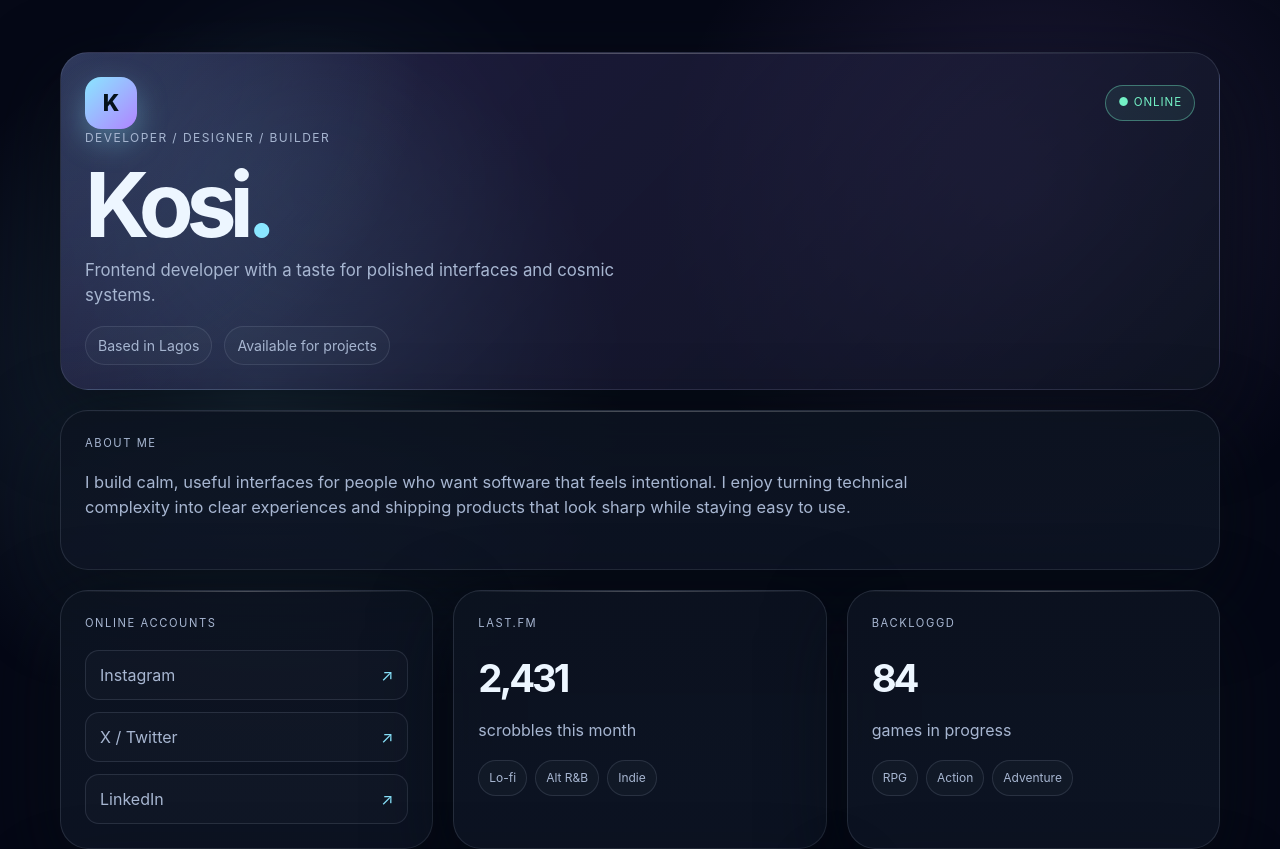
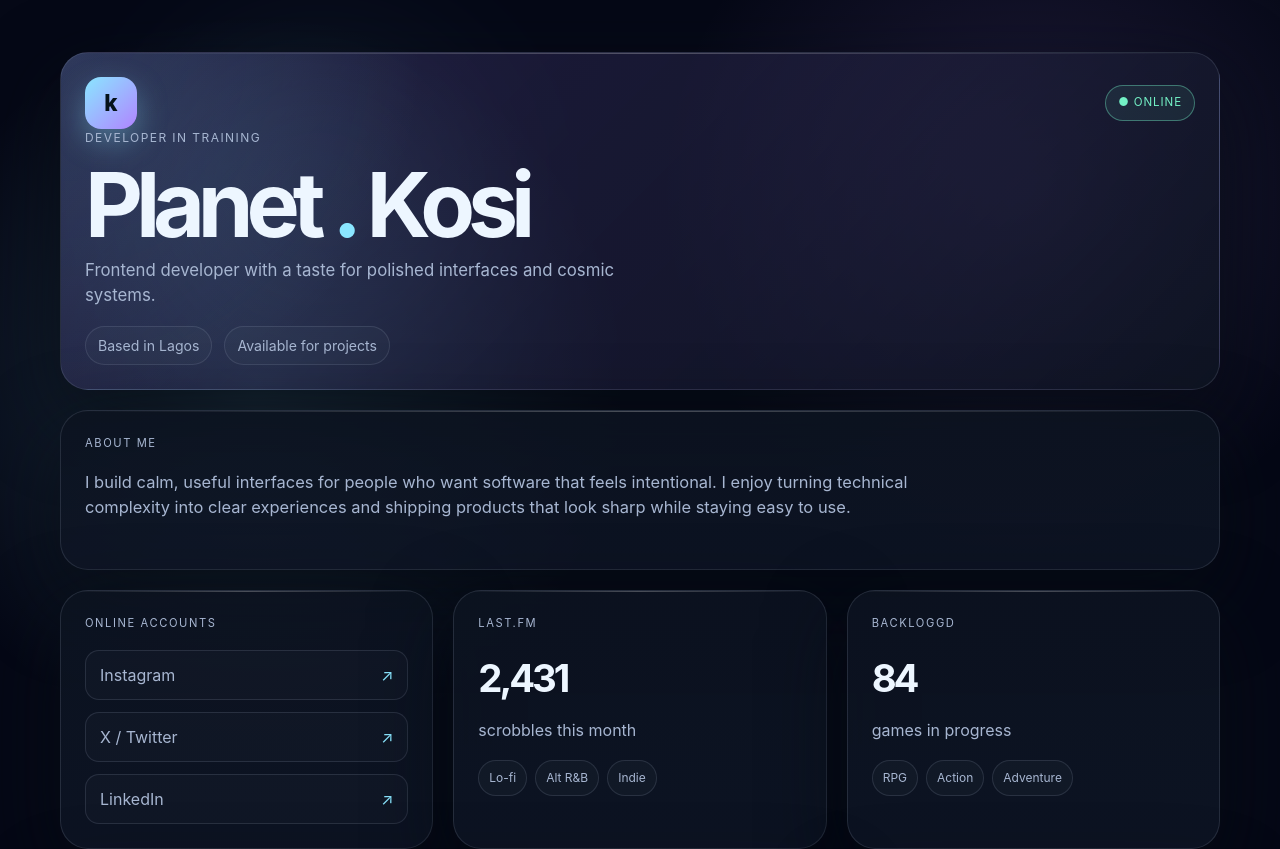
Before and after one commit to planetkosi/planetkosi.github.io, a Vue app: page / in a window 1280 px wide. Shown: the top 849 px of the page. Built offline with nearby package versions, Linux system fonts and the light colour scheme.

Commit message:
Minor Changes

```diff
--- a/src/views/HomeView.vue
+++ b/src/views/HomeView.vue
@@ -6,13 +6,13 @@
     <section class="bento-grid">
       <article class="card hero-card span-3">
         <div class="hero-topbar">
-          <div class="avatar">K</div>
+          <div class="avatar">k</div>
           <div class="status-pill">● Online</div>
         </div>
 
         <div class="hero-copy">
-          <p class="eyebrow">Developer / designer / builder</p>
-          <h1>Kosi<span>.</span></h1>
+          <p class="eyebrow">Developer in training</p>
+          <h1>Planet <span>.</span> Kosi</h1>
           <p class="role">Frontend developer with a taste for polished interfaces and cosmic systems.</p>
         </div>
 
@@ -33,8 +33,8 @@
       <article class="card online-card span-1">
         <div class="card-label">Online accounts</div>
         <ul class="link-list">
-          <li><a href="#">Instagram</a></li>
-          <li><a href="#">X / Twitter</a></li>
+          <li><a href="https://instagram.com/planetkosii">Instagram</a></li>
+          <li><a href="https://twitter.com/planetkosi">X / Twitter</a></li>
           <li><a href="#">LinkedIn</a></li>
         </ul>
       </article>
```
Also changed, not shown: 1 other file (tests, documents, lock files or other folders).
